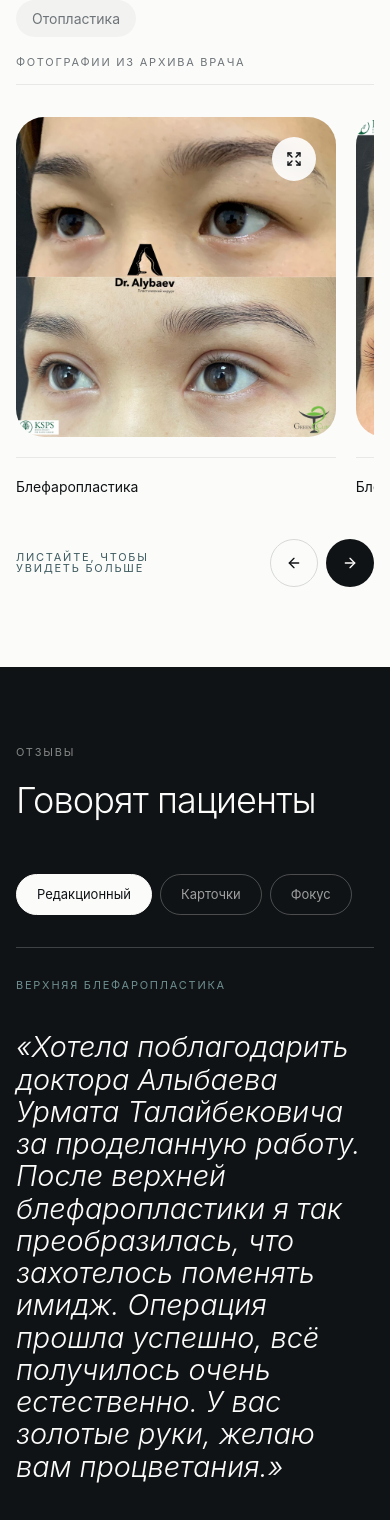
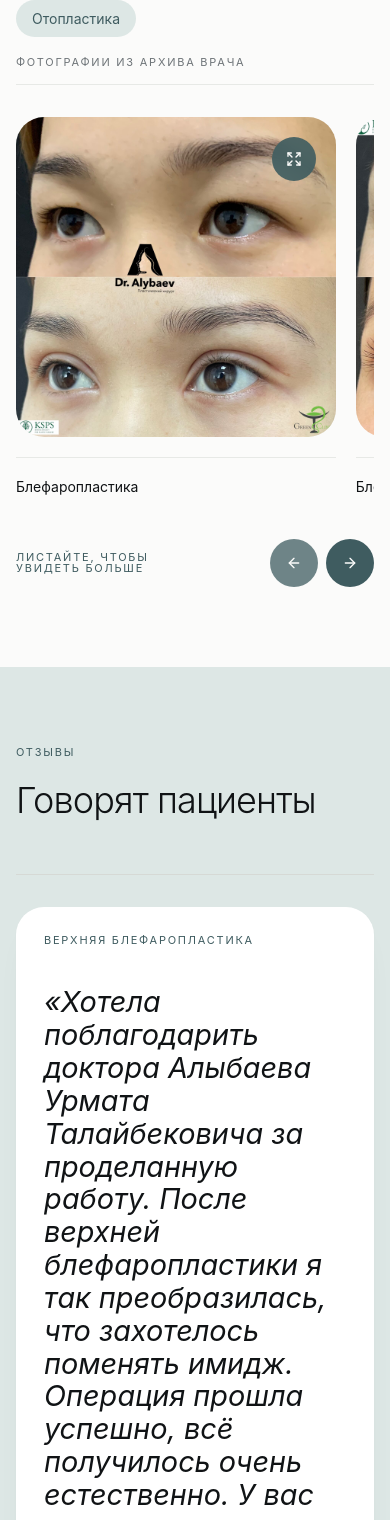
Before and after one commit to buranJ/alybaev, a Next.js app: page / in a window 390 px wide. Shown: the part 5049-6569 px from the top of the page. Built offline with nearby package versions, Linux system fonts and the light colour scheme.

Commit message:
feat: improve results reviews and social showcase

```diff
--- a/src/widgets/home-sections/ui/instagram-showcase.tsx
+++ b/src/widgets/home-sections/ui/instagram-showcase.tsx
@@ -6,11 +6,21 @@ import { buttonVariants } from '@/shared/ui';
 const instagramUrl = 'https://instagram.com/dr.alybaev';
 
 const instagramImages = [
-  { src: '/images/instagram-portrait-v3.png', alt: 'Редакционный портрет женщины в клинике', label: 'Консультация' },
+  { src: '/images/urmat-consultation.png', alt: 'Пластический хирург Урмат Алыбаев во время консультации', label: 'Доктор' },
   { src: '/images/instagram-anatomy-v2.png', alt: 'Анатомическое исследование области век', label: 'Планирование' },
   { src: '/images/instagram-profile-v3.png', alt: 'Профиль женщины с естественными чертами', label: 'Пропорции' },
   { src: '/images/instagram-preparation-v2.png', alt: 'Подготовка хирургических инструментов', label: 'Подготовка' },
 ] as const;
+
+function InstagramIcon() {
+  return (
+    <svg aria-hidden="true" viewBox="0 0 24 24" fill="none" stroke="currentColor" strokeWidth="1.8" className="size-4">
+      <rect x="3" y="3" width="18" height="18" rx="5" />
+      <circle cx="12" cy="12" r="4" />
+      <circle cx="17.5" cy="6.5" r="1" fill="currentColor" stroke="none" />
+    </svg>
+  );
+}
 
 function InstagramLink({ inverse = false }: { readonly inverse?: boolean }) {
   return (
@@ -21,20 +31,21 @@ function InstagramLink({ inverse = false }: { readonly inverse?: boolean }) {
       className={buttonVariants({
         variant: 'outline',
         size: 'lg',
-        className: inverse ? 'w-fit border-on-dark/30 bg-on-dark text-text-strong hover:bg-accent-soft' : 'w-fit',
+        className: inverse ? 'w-fit border-accent bg-accent text-on-dark hover:border-accent-line hover:bg-accent-line' : 'w-fit',
       })}
     >
-      Открыть @dr.alybaev
+      <InstagramIcon />
+      Открыть Instagram
       <ArrowUpRight aria-hidden="true" className="size-4" />
     </a>
   );
 }
 
-function ImageLink({ src, alt, label, className, sizes }: { readonly src: string; readonly alt: string; readonly label: string; readonly className: string; readonly sizes: string }) {
+function ImageLink({ src, alt, label, className, sizes, compactLabel = false }: { readonly src: string; readonly alt: string; readonly label: string; readonly className: string; readonly sizes: string; readonly compactLabel?: boolean }) {
   return (
     <a href={instagramUrl} target="_blank" rel="noreferrer" aria-label="Открыть профиль Урмата Алыбаева в Instagram" className={`group relative overflow-hidden bg-surface-muted ${className}`}>
       <Image src={src} alt={alt} fill sizes={sizes} className="object-cover transition-transform duration-(--duration-slow) group-hover:scale-[1.025]" />
-      <span className="absolute bottom-3 left-3 rounded-full bg-text-strong/75 px-3 py-1.5 type-eyebrow text-on-dark backdrop-blur-sm">
+      <span className={`absolute rounded-full bg-text-strong/80 text-on-dark backdrop-blur-sm ${compactLabel ? 'right-2 bottom-2 left-2 px-2 py-1.5 text-center text-[0.625rem] leading-none tracking-[0.06em] whitespace-nowrap uppercase' : 'bottom-3 left-3 px-3 py-1.5 type-eyebrow'}`}>
         {label}
       </span>
     </a>
@@ -48,9 +59,9 @@ export function InstagramShowcase() {
         <Image src={instagramImages[0].src} alt={instagramImages[0].alt} fill sizes="100vw" className="object-cover" />
         <div className="absolute inset-0 bg-linear-to-t from-text-strong via-text-strong/15 to-transparent" />
 
-        <div className="absolute top-5 right-5 grid w-28 gap-2">
+        <div className="absolute top-5 right-5 grid w-32 gap-2">
           {instagramImages.slice(1, 3).map((image) => (
-            <ImageLink key={image.src} {...image} sizes="7rem" className="aspect-square rounded-[var(--radius-md)] border border-on-dark/40" />
+            <ImageLink key={image.src} {...image} compactLabel sizes="8rem" className="aspect-[4/3] rounded-[var(--radius-md)] border border-on-dark/40" />
           ))}
         </div>
 
--- a/src/widgets/home-sections/ui/results-section.tsx
+++ b/src/widgets/home-sections/ui/results-section.tsx
@@ -4,7 +4,7 @@ import { homeContent } from '@/content/home';
 import { Container, buttonVariants } from '@/shared/ui';
 
 import { ResultsSlider } from './results-slider';
-import { ReviewsSlider } from './reviews-slider';
+import { ReviewsSection } from './reviews-section';
 
 export function ResultsSection() {
   return (
@@ -27,17 +27,7 @@ export function ResultsSection() {
         </Container>
       </section>
 
-      <section id="reviews" className="scroll-mt-24 overflow-hidden bg-text-strong py-(--spacing-section) text-on-dark" aria-labelledby="reviews-title">
-        <Container>
-          <div>
-            <p className="type-eyebrow text-on-dark/50">Отзывы</p>
-            <h2 id="reviews-title" className="mt-6 font-display text-display-lg font-light text-on-dark">Говорят пациенты</h2>
-          </div>
-          <div className="mt-14">
-            <ReviewsSlider />
-          </div>
-        </Container>
-      </section>
+      <ReviewsSection />
     </>
   );
 }
--- a/src/widgets/home-sections/ui/results-slider.tsx
+++ b/src/widgets/home-sections/ui/results-slider.tsx
@@ -53,7 +53,7 @@ export function ResultsSlider() {
               type="button"
               onClick={() => selectFilter(filter)}
               aria-pressed={activeFilter === filter}
-              className={`rounded-full px-4 py-2 text-body-sm transition-colors ${activeFilter === filter ? 'bg-text-strong text-on-dark' : 'bg-surface-muted text-text-muted hover:text-text-strong'}`}
+              className={`rounded-full px-4 py-2 text-body-sm transition-colors ${activeFilter === filter ? 'bg-accent text-on-dark' : 'bg-accent-soft text-accent hover:bg-accent-line hover:text-on-dark'}`}
             >
               {filter}
             </button>
@@ -73,7 +73,7 @@ export function ResultsSlider() {
                 aria-label={`Открыть работу: ${item.procedure}`}
               >
                 <Image src={item.src} alt={item.alt} fill sizes="(min-width: 1024px) 38vw, 82vw" className="object-cover transition-transform duration-(--duration-slow) group-hover:scale-[1.02]" />
-                <span className="absolute top-5 right-5 grid size-11 place-items-center rounded-full bg-surface/90 text-text-strong opacity-100 backdrop-blur-sm transition-[transform,opacity] group-hover:scale-105 lg:opacity-0 lg:group-hover:opacity-100">
+                <span className="absolute top-5 right-5 grid size-11 place-items-center rounded-full bg-accent/90 text-on-dark opacity-100 backdrop-blur-sm transition-[transform,opacity] group-hover:scale-105 lg:opacity-0 lg:group-hover:opacity-100">
                   <Expand aria-hidden="true" className="size-4" />
                 </span>
               </button>
@@ -86,36 +86,36 @@ export function ResultsSlider() {
         <div className="mt-4 flex items-center justify-between gap-6">
           <p className="type-eyebrow text-accent sm:hidden">Листайте, чтобы увидеть больше</p>
           <div className="ml-auto flex shrink-0 gap-2">
-            <button type="button" onClick={() => move(-1)} aria-label="Предыдущая работа" className="grid size-12 place-items-center rounded-full border border-border-strong text-text-strong transition-colors hover:bg-text-strong hover:text-on-dark"><ArrowLeft aria-hidden="true" className="size-4" /></button>
-            <button type="button" onClick={() => move(1)} aria-label="Следующая работа" className="grid size-12 place-items-center rounded-full bg-text-strong text-on-dark transition-colors hover:bg-accent"><ArrowRight aria-hidden="true" className="size-4" /></button>
+            <button type="button" onClick={() => move(-1)} aria-label="Предыдущая работа" className="grid size-12 place-items-center rounded-full bg-accent/75 text-on-dark transition-colors hover:bg-accent-line"><ArrowLeft aria-hidden="true" className="size-4" /></button>
+            <button type="button" onClick={() => move(1)} aria-label="Следующая работа" className="grid size-12 place-items-center rounded-full bg-accent text-on-dark transition-colors hover:bg-accent-line"><ArrowRight aria-hidden="true" className="size-4" /></button>
           </div>
         </div>
       </div>
 
       <Dialog.Portal>
         <Dialog.Overlay className="fixed inset-0 z-[70] bg-text-strong/75 backdrop-blur-md" />
-        <Dialog.Content aria-describedby={undefined} className="fixed inset-3 z-[80] overflow-hidden rounded-[var(--radius-xl)] bg-bg shadow-float sm:inset-6 lg:inset-10">
+        <Dialog.Content aria-describedby={undefined} className="fixed inset-3 z-[80] overflow-y-auto rounded-[var(--radius-xl)] bg-bg shadow-float sm:inset-6 lg:inset-10 lg:overflow-hidden">
           <Dialog.Title className="sr-only">Просмотр клинического случая</Dialog.Title>
           {selectedItem && (
-            <div className="grid h-full grid-rows-[minmax(0,1fr)_auto] lg:grid-cols-[1fr_20rem] lg:grid-rows-1">
+            <div className="grid grid-rows-[minmax(18rem,58svh)_auto] lg:h-full lg:grid-cols-[1fr_20rem] lg:grid-rows-1">
               <div className="relative min-h-0 bg-surface-muted">
                 <Image src={selectedItem.src} alt={selectedItem.alt} fill sizes="(min-width: 1024px) calc(100vw - 25rem), 100vw" className="object-contain p-3 sm:p-6" priority />
-                <button type="button" onClick={() => selectAdjacent(-1)} aria-label="Предыдущий случай" className="absolute top-1/2 left-4 grid size-12 -translate-y-1/2 place-items-center rounded-full bg-surface/90 text-text-strong shadow-card backdrop-blur-sm sm:left-6">
+                <button type="button" onClick={() => selectAdjacent(-1)} aria-label="Предыдущий случай" className="absolute top-1/2 left-4 grid size-12 -translate-y-1/2 place-items-center rounded-full bg-accent/80 text-on-dark shadow-card backdrop-blur-sm transition-colors hover:bg-accent-line sm:left-6">
                   <ArrowLeft aria-hidden="true" className="size-4" />
                 </button>
-                <button type="button" onClick={() => selectAdjacent(1)} aria-label="Следующий случай" className="absolute top-1/2 right-4 grid size-12 -translate-y-1/2 place-items-center rounded-full bg-text-strong/90 text-on-dark shadow-card backdrop-blur-sm sm:right-6">
+                <button type="button" onClick={() => selectAdjacent(1)} aria-label="Следующий случай" className="absolute top-1/2 right-4 grid size-12 -translate-y-1/2 place-items-center rounded-full bg-accent/90 text-on-dark shadow-card backdrop-blur-sm transition-colors hover:bg-accent-line sm:right-6">
                   <ArrowRight aria-hidden="true" className="size-4" />
                 </button>
               </div>
-              <aside className="flex flex-col border-t border-border bg-surface p-6 sm:p-8 lg:border-t-0 lg:border-l">
+              <aside className="flex flex-col border-t border-border bg-surface p-5 sm:p-8 lg:border-t-0 lg:border-l">
                 <div className="flex items-center justify-between">
                   <span className="type-eyebrow text-accent">Клинический случай</span>
                   <Dialog.Close aria-label="Закрыть просмотр" className="grid size-11 place-items-center rounded-full border border-border-strong text-text-strong transition-colors hover:bg-surface-muted">
                     <X aria-hidden="true" className="size-4" />
                   </Dialog.Close>
                 </div>
-                <p className="mt-12 font-display text-heading-2 text-text-strong">{selectedItem.procedure}</p>
-                <div className="mt-auto border-t border-border pt-6">
+                <p className="mt-6 font-display text-heading-2 text-text-strong lg:mt-12">{selectedItem.procedure}</p>
+                <div className="mt-5 border-t border-border pt-5 lg:mt-auto lg:pt-6">
                   <p className="text-body-sm text-text-muted">Фотографии из архива врача публикуются с согласия пациентов. Результат всегда индивидуален.</p>
                 </div>
               </aside>
--- /dev/null
+++ b/src/widgets/home-sections/ui/reviews-section.tsx
@@ -0,0 +1,19 @@
+import { Container } from '@/shared/ui';
+
+import { ReviewsSlider } from './reviews-slider';
+
+export function ReviewsSection() {
+  return (
+    <section id="reviews" className="scroll-mt-24 overflow-hidden bg-accent-soft py-(--spacing-section) text-text-strong" aria-labelledby="reviews-title">
+      <Container>
+        <div>
+          <p className="type-eyebrow text-accent">Отзывы</p>
+          <h2 id="reviews-title" className="mt-6 font-display text-display-lg font-light text-text-strong">Говорят пациенты</h2>
+        </div>
+        <div className="mt-14">
+          <ReviewsSlider cardClassName="bg-surface" />
+        </div>
+      </Container>
+    </section>
+  );
+}
--- a/src/widgets/home-sections/ui/reviews-slider.tsx
+++ b/src/widgets/home-sections/ui/reviews-slider.tsx
@@ -5,13 +5,6 @@ import { useState } from 'react';
 
 import { homeContent } from '@/content/home';
 
-const reviewLayouts = [
-  { id: 'editorial', label: 'Редакционный' },
-  { id: 'cards', label: 'Карточки' },
-  { id: 'focus', label: 'Фокус' },
-] as const;
-
-type ReviewLayout = (typeof reviewLayouts)[number]['id'];
 type Review = (typeof homeContent.reviews)[number];
 
 interface ReviewVariantProps {
@@ -19,78 +12,29 @@ interface ReviewVariantProps {
   readonly activeReview: Review;
   readonly move: (direction: -1 | 1) => void;
   readonly setActiveIndex: (index: number) => void;
+  readonly cardClassName: string;
 }
 
-function RoundControls({ move }: Pick<ReviewVariantProps, 'move'>) {
+function ReviewsLayout({ activeIndex, activeReview, move, setActiveIndex, cardClassName }: ReviewVariantProps) {
   return (
-    <div className="flex gap-2">
-      <button type="button" onClick={() => move(-1)} aria-label="Предыдущий отзыв" className="grid size-12 place-items-center rounded-full border border-on-dark/30 text-on-dark transition-colors hover:bg-on-dark hover:text-text-strong">
-        <ArrowLeft aria-hidden="true" className="size-4" />
-      </button>
-      <button type="button" onClick={() => move(1)} aria-label="Следующий отзыв" className="grid size-12 place-items-center rounded-full bg-on-dark text-text-strong transition-colors hover:bg-accent-soft">
-        <ArrowRight aria-hidden="true" className="size-4" />
-      </button>
-    </div>
-  );
-}
-
-function EditorialVariant({ activeIndex, activeReview, move, setActiveIndex }: ReviewVariantProps) {
-  return (
-    <div className="grid gap-12 border-t border-on-dark/20 pt-8 lg:grid-cols-12 lg:gap-8">
-      <article className="flex min-h-[28rem] flex-col lg:col-span-8 lg:pr-14">
-        <p className="type-eyebrow text-accent-line">{activeReview.procedure}</p>
-        <blockquote className="mt-10 max-w-[29ch] font-accent text-[clamp(1.8rem,3.2vw,3.5rem)] leading-[1.12] font-light italic text-on-dark">«{activeReview.text}»</blockquote>
-        <div className="mt-auto pt-12"><RoundControls move={move} /></div>
-      </article>
-
-      <nav className="border-t border-on-dark/20 lg:col-span-4 lg:border-t-0 lg:border-l lg:pl-8" aria-label="Выбрать отзыв">
+    <div className="grid gap-3 border-t border-border-strong pt-8 lg:grid-cols-[0.55fr_1.45fr]">
+      <nav className="order-2 rounded-[var(--radius-xl)] border border-border-strong bg-surface/40 p-3 lg:order-1" aria-label="Выбрать отзыв">
         {homeContent.reviews.map((review, index) => (
-          <button key={review.text} type="button" onClick={() => setActiveIndex(index)} aria-current={index === activeIndex ? 'true' : undefined} className={`group flex w-full items-center justify-between gap-5 border-b border-on-dark/20 py-6 text-left transition-colors ${index === activeIndex ? 'text-on-dark' : 'text-on-dark/45 hover:text-on-dark/80'}`}>
-            <span className="text-body-sm">{review.procedure}</span>
-            <ArrowRight aria-hidden="true" className={`size-4 shrink-0 transition-transform ${index === activeIndex ? 'translate-x-0 text-accent-line' : '-translate-x-2 opacity-0 group-hover:translate-x-0 group-hover:opacity-100'}`} />
-          </button>
-        ))}
-      </nav>
-    </div>
-  );
-}
-
-function CardsVariant({ activeIndex, setActiveIndex }: ReviewVariantProps) {
-  return (
-    <div className="-mr-(--container-pad) overflow-hidden border-t border-on-dark/20 pt-8">
-      <div className="flex snap-x gap-3 overflow-x-auto pr-(--container-pad) pb-3 [scrollbar-width:none] [&::-webkit-scrollbar]:hidden">
-        {homeContent.reviews.map((review, index) => (
-          <button key={review.text} type="button" onClick={() => setActiveIndex(index)} aria-current={index === activeIndex ? 'true' : undefined} className={`flex min-h-[25rem] w-[82vw] max-w-[25rem] shrink-0 snap-start flex-col rounded-[var(--radius-xl)] p-7 text-left transition-colors sm:w-[23rem] sm:p-8 ${index === activeIndex ? 'bg-accent-soft text-text-strong' : 'bg-on-dark text-text-strong hover:bg-surface-muted'}`}>
-            <span className="type-eyebrow text-accent">{review.procedure}</span>
-            <blockquote className="mt-10 font-accent text-[clamp(1.45rem,2vw,2rem)] leading-[1.2] italic">«{review.text}»</blockquote>
-            <span className="mt-auto flex items-center justify-end pt-8 text-caption text-text-muted"><ArrowRight aria-hidden="true" className="size-4" /></span>
-          </button>
-        ))}
-      </div>
-    </div>
-  );
-}
-
-function FocusVariant({ activeIndex, activeReview, move, setActiveIndex }: ReviewVariantProps) {
-  return (
-    <div className="grid gap-3 border-t border-on-dark/20 pt-8 lg:grid-cols-[0.55fr_1.45fr]">
-      <nav className="order-2 rounded-[var(--radius-xl)] border border-on-dark/20 p-3 lg:order-1" aria-label="Выбрать отзыв">
-        {homeContent.reviews.map((review, index) => (
-          <button key={review.text} type="button" onClick={() => setActiveIndex(index)} aria-current={index === activeIndex ? 'true' : undefined} className={`flex w-full items-center justify-between gap-5 rounded-[var(--radius-md)] px-4 py-4 text-left text-body-sm transition-colors ${index === activeIndex ? 'bg-on-dark text-text-strong' : 'text-on-dark/55 hover:text-on-dark'}`}>
+          <button key={review.text} type="button" onClick={() => setActiveIndex(index)} aria-current={index === activeIndex ? 'true' : undefined} className={`flex w-full items-center justify-between gap-5 rounded-[var(--radius-md)] px-4 py-4 text-left text-body-sm transition-colors ${index === activeIndex ? 'bg-accent text-on-dark' : 'text-text-muted hover:bg-surface hover:text-text-strong'}`}>
             <span>{review.procedure}</span>
-            {index === activeIndex ? <ArrowRight aria-hidden="true" className="size-4 text-accent" /> : null}
+            {index === activeIndex ? <ArrowRight aria-hidden="true" className="size-4 text-on-dark" /> : null}
           </button>
         ))}
       </nav>
 
-      <article className="order-1 flex min-h-[32rem] flex-col rounded-[var(--radius-xl)] bg-accent-soft p-7 text-text-strong sm:p-10 lg:order-2 lg:p-14">
+      <article className={`order-1 flex min-h-[32rem] flex-col rounded-[var(--radius-xl)] p-7 text-text-strong shadow-card sm:p-10 lg:order-2 lg:p-14 ${cardClassName}`}>
         <p className="type-eyebrow text-accent">{activeReview.procedure}</p>
         <blockquote className="mt-10 max-w-[31ch] font-accent text-[clamp(1.8rem,3vw,3.25rem)] leading-[1.14] italic">«{activeReview.text}»</blockquote>
         <div className="mt-auto flex items-end justify-between gap-6 pt-12">
           <p className="max-w-[24ch] text-caption text-text-muted">Отзыв из архива врача</p>
           <div className="flex gap-2">
-            <button type="button" onClick={() => move(-1)} aria-label="Предыдущий отзыв" className="grid size-12 place-items-center rounded-full border border-text-strong/20 transition-colors hover:bg-surface"><ArrowLeft aria-hidden="true" className="size-4" /></button>
-            <button type="button" onClick={() => move(1)} aria-label="Следующий отзыв" className="grid size-12 place-items-center rounded-full bg-text-strong text-on-dark transition-colors hover:bg-accent"><ArrowRight aria-hidden="true" className="size-4" /></button>
+            <button type="button" onClick={() => move(-1)} aria-label="Предыдущий отзыв" className="grid size-12 place-items-center rounded-full bg-accent/75 text-on-dark transition-colors hover:bg-accent-line"><ArrowLeft aria-hidden="true" className="size-4" /></button>
+            <button type="button" onClick={() => move(1)} aria-label="Следующий отзыв" className="grid size-12 place-items-center rounded-full bg-accent text-on-dark transition-colors hover:bg-accent-line"><ArrowRight aria-hidden="true" className="size-4" /></button>
           </div>
         </div>
       </article>
@@ -98,9 +42,8 @@ function FocusVariant({ activeIndex, activeReview, move, setActiveIndex }: Revie
   );
 }
 
-export function ReviewsSlider() {
+export function ReviewsSlider({ cardClassName = 'bg-surface' }: { readonly cardClassName?: string }) {
   const [activeIndex, setActiveIndex] = useState(0);
-  const [layout, setLayout] = useState<ReviewLayout>('editorial');
   const activeReview = homeContent.reviews[activeIndex];
 
   const move = (direction: -1 | 1) => {
@@ -109,21 +52,5 @@ export function ReviewsSlider() {
 
   if (!activeReview) return null;
 
-  const variantProps = { activeIndex, activeReview, move, setActiveIndex };
-
-  return (
-    <div>
-      <div role="tablist" aria-label="Варианты дизайна отзывов" className="mb-8 flex flex-wrap gap-2">
-        {reviewLayouts.map((item) => (
-          <button key={item.id} type="button" role="tab" aria-selected={layout === item.id} onClick={() => setLayout(item.id)} className={`rounded-full border px-5 py-2.5 text-caption transition-colors ${layout === item.id ? 'border-on-dark bg-on-dark text-text-strong' : 'border-on-dark/25 text-on-dark/60 hover:border-on-dark/50 hover:text-on-dark'}`}>
-            {item.label}
-          </button>
-        ))}
-      </div>
-
-      {layout === 'editorial' ? <EditorialVariant {...variantProps} /> : null}
-      {layout === 'cards' ? <CardsVariant {...variantProps} /> : null}
-      {layout === 'focus' ? <FocusVariant {...variantProps} /> : null}
-    </div>
-  );
+  return <ReviewsLayout activeIndex={activeIndex} activeReview={activeReview} move={move} setActiveIndex={setActiveIndex} cardClassName={cardClassName} />;
 }
```
